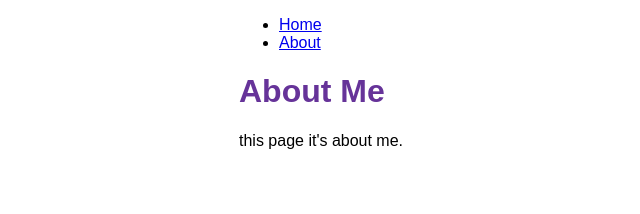
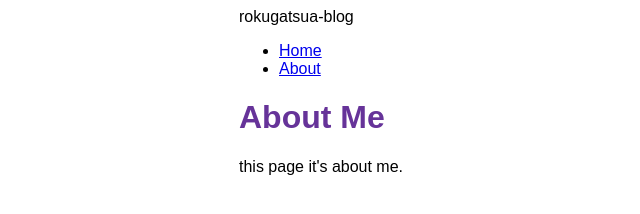
Before and after one commit to Rokugatsua/rokugatsua-blog, a Gatsby site: page /about in a window 1280 px wide. Shown: the whole page, without its empty margins (151-791 px from the left). Built offline with nearby package versions, Linux system fonts and the light colour scheme; Gatsby itself is replaced by a stand-in of ours.

Commit message:
add seo feature

```diff
--- a/gatsby-config.js
+++ b/gatsby-config.js
@@ -5,7 +5,7 @@
 
 module.exports = {
   siteMetadata: {
-    title: `rokugatsua-blog`,
+    title: "rokugatsua-blog",
     siteUrl: `https://www.yourdomain.tld`,
   },
   plugins: [
--- a/src/components/layout.js
+++ b/src/components/layout.js
@@ -1,5 +1,5 @@
 import * as React from 'react'
-import { Link } from 'gatsby'
+import { Link, useStaticQuery, graphql } from 'gatsby'
 
 import {
     container,
@@ -10,9 +10,19 @@
 } from './layout.module.css'
 
 
+
 const Layout = ({pageTitle, children}) => {
+    const data = useStaticQuery(graphql
+        `query {
+            site {
+                siteMetadata{
+                    title
+                }
+            }
+        }`)
     return (
         <div className={container}>
+            <header>{data.site.siteMetadata.title}</header>
             <nav>
                 <ul className={navLinks}>
                     <li className={navLinkItem}><Link className={navLinkText} to='/'>Home</Link></li>
--- /dev/null
+++ b/src/components/seo.js
@@ -0,0 +1,20 @@
+import * as React from 'react'
+import { graphql, useStaticQuery } from 'gatsby'
+
+const Seo = ({title}) => {
+    const data = useStaticQuery(graphql
+        `query {
+            site {
+                siteMetadata{
+                    title
+                }
+            }
+        }`)
+
+    return (
+        <title>{title} | {data.site.siteMetadata.title}</title>
+    )
+}
+
+
+export default Seo
--- a/src/pages/about.js
+++ b/src/pages/about.js
@@ -1,6 +1,7 @@
 import * as React from 'react'
 
 import Layout from '../components/layout'
+import Seo from '../components/seo'
 
 
 const AboutPage = () => {
@@ -13,4 +14,4 @@
 
 export default AboutPage
 
-export const Head = () => <title>About Me</title>
+export const Head = () => <Seo title="About Me" />
--- a/src/pages/index.js
+++ b/src/pages/index.js
@@ -1,6 +1,7 @@
 import * as React from "react"
 
 import Layout from "../components/layout"
+import Seo from "../components/seo"
 
 const IndexPage = () => {
   return(
@@ -12,4 +13,4 @@
 
 export default IndexPage
 
-export const Head = () => <title>Home Page</title>
+export const Head = () => <Seo title="Home Page" />
```
